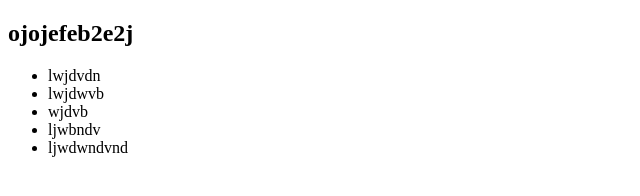
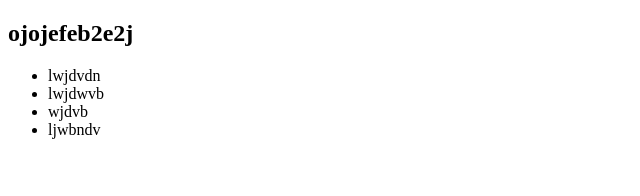
Before and after one commit to b000cw/git-test, a website: page create.html in a window 1280 px wide. Shown: the whole page, without its empty margins (0-640 px from the left). Drawn offline with Linux system fonts and the light colour scheme.

Commit message:
Deleted a li tag

```diff
--- a/create.html
+++ b/create.html
@@ -13,7 +13,7 @@
         <li>lwjdwvb</li>
         <li>wjdvb</li>
         <li>ljwbndv</li>
-        <li>ljwdwndvnd</li>
+        <!-- <li>ljwdwndvnd</li> -->
       </ul>
     </div>
   </body>
```
